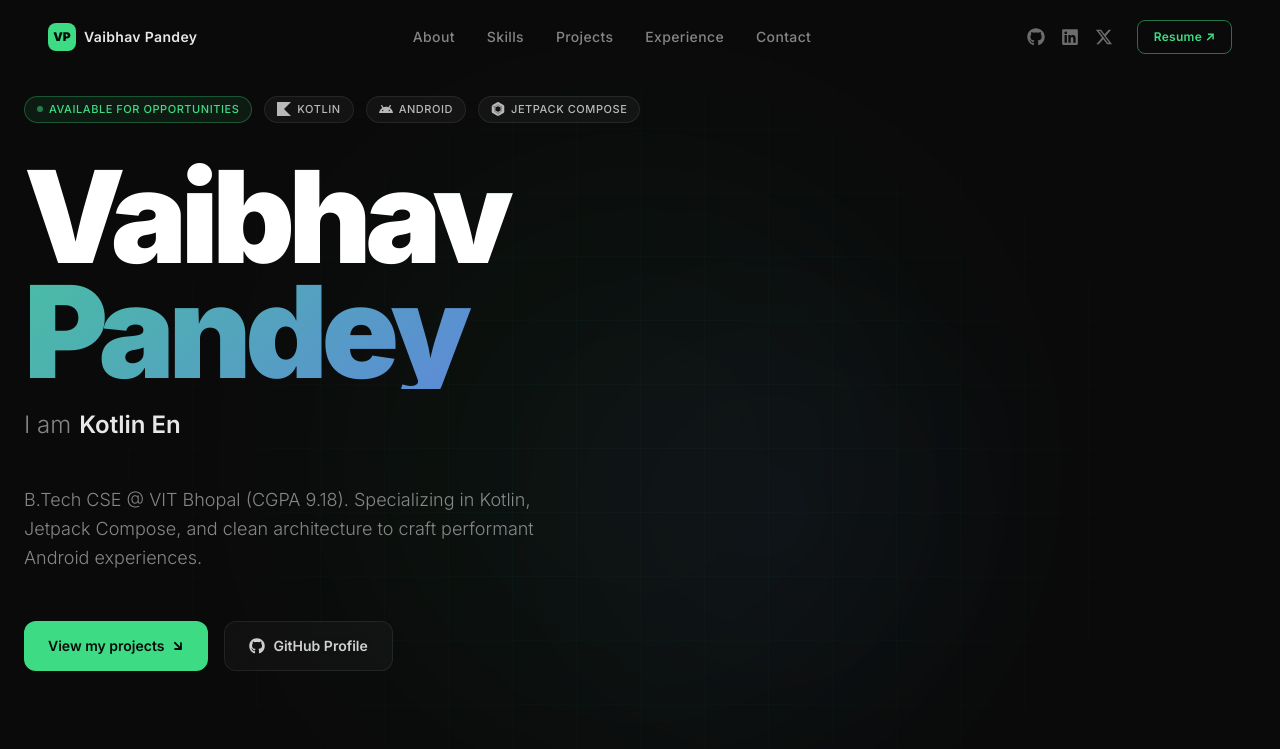
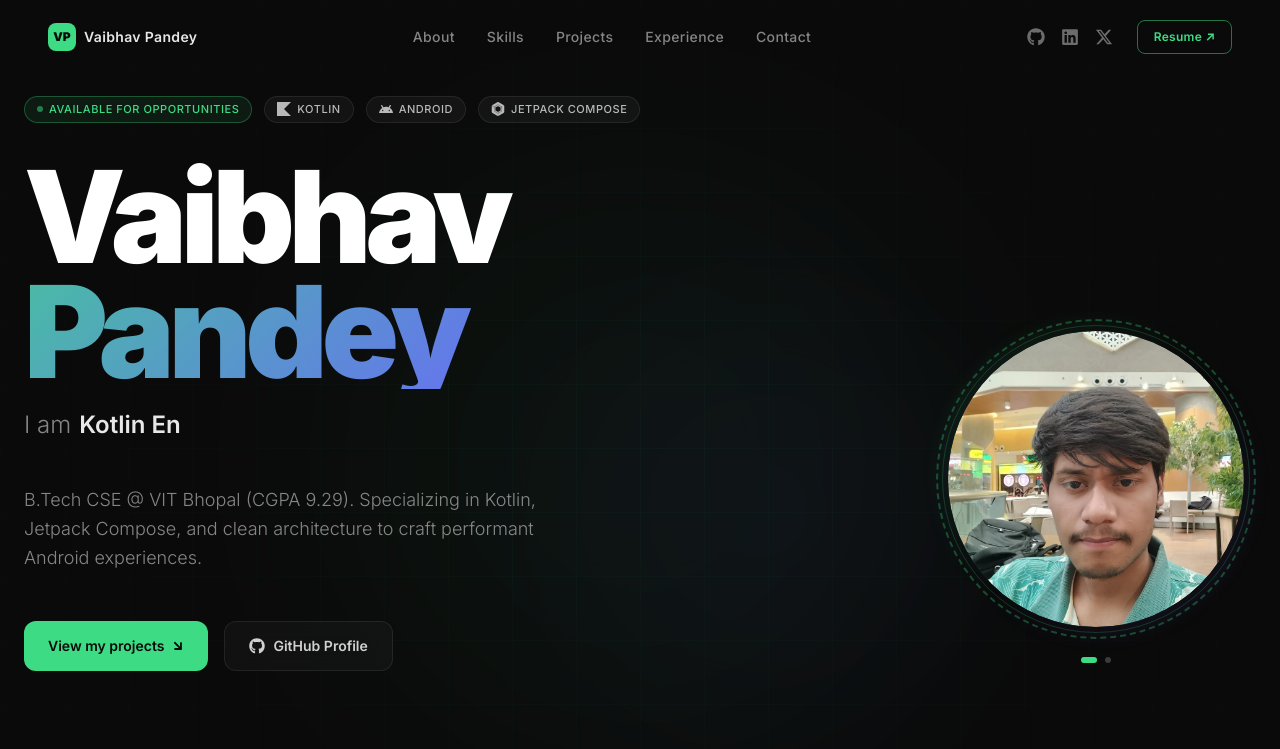
Before and after one commit to Vaibhav-P1/portfolio, a Next.js app: page / in a window 1280 px wide. Shown: the top 749 px of the page. Built offline with nearby package versions, Linux system fonts and the light colour scheme.

Commit message:
feat(profile): Added auto scrollable photo and avatar

```diff
--- a/src/components/Experience.tsx
+++ b/src/components/Experience.tsx
@@ -1,15 +1,34 @@
 import React from 'react';
-import { FaAndroid } from 'react-icons/fa';
-import { SiKotlin, SiFirebase, SiAndroid } from 'react-icons/si';
+import { SiAndroid } from 'react-icons/si';
+import { FaCrown } from 'react-icons/fa';
 
 const experiences = [
   {
-    role: 'Android Club Member',
-    org: 'VIT Bhopal University',
-    period: '2025 – Present',
-    type: 'Club',
+    role: 'Co Lead — Android Department',
+    org: 'Android Club · VIT Bhopal',
+    period: 'Apr 2026 – Present',
+    duration: '3 mos',
+    type: 'Promotion',
     color: 'border-[#3DDC84]',
     dotColor: 'bg-[#3DDC84]',
+    isPromotion: true,
+    highlights: [
+      'Promoted to Android Co-Lead in recognition of consistent contributions, technical expertise, and leadership within the Android development community.',
+      'Leading and mentoring junior Android developers, setting coding standards and reviewing pull requests across club projects.',
+      'Driving technical decisions on architecture, libraries, and tooling for upcoming club-wide Android projects.',
+      'Organising internal workshops and hands-on sessions on Jetpack Compose, Kotlin coroutines, and clean MVVM patterns.',
+    ],
+    tags: ['Leadership', 'Kotlin', 'Jetpack Compose', 'Mentoring', 'MVVM'],
+  },
+  {
+    role: 'Android Developer',
+    org: 'Android Club · VIT Bhopal',
+    period: 'Sep 2025 – Mar 2026',
+    duration: '7 mos',
+    type: 'Club',
+    color: 'border-white/10',
+    dotColor: 'bg-white/40',
+    isPromotion: false,
     highlights: [
       'Actively contributed to the design and development of multiple Android applications including a Snake Game, Shopping List App, Weather App, Chatroom App, and Task Reminder App.',
       'Built apps using Kotlin, Jetpack Compose, MVVM architecture, Coroutines, and Room Database, ensuring clean, scalable, and maintainable code.',
@@ -26,9 +45,24 @@ export default function Experience() {
       <div className="mb-16">
         <p className="text-[#3DDC84] text-xs font-semibold tracking-[0.3em] uppercase mb-4">/ Experience</p>
         <h2 className="text-4xl md:text-5xl font-bold text-white leading-tight tracking-tight">
-          Where I've{' '}
+          Where I&apos;ve{' '}
           <span className="gradient-text">contributed.</span>
         </h2>
+      </div>
+
+      {/* Organisation header */}
+      <div className="flex items-center gap-4 mb-8 glass-card rounded-2xl px-6 py-4 border border-[#3DDC84]/20">
+        <div className="w-12 h-12 rounded-xl bg-[#3DDC84]/10 flex items-center justify-center shrink-0">
+          <SiAndroid className="text-[#3DDC84] text-2xl" />
+        </div>
+        <div>
+          <p className="text-white font-bold text-lg leading-tight">Android Club · VIT Bhopal</p>
+          <p className="text-white/40 text-xs mt-0.5 uppercase tracking-widest">Full-time &nbsp;·&nbsp; Sep 2025 – Present &nbsp;·&nbsp; Bhopal, India</p>
+        </div>
+        <div className="ml-auto shrink-0 hidden sm:flex items-center gap-2 px-3 py-1.5 rounded-full bg-[#3DDC84]/10 border border-[#3DDC84]/30">
+          <FaCrown size={11} className="text-[#3DDC84]" />
+          <span className="text-[#3DDC84] text-[11px] font-semibold uppercase tracking-wide">Promoted</span>
+        </div>
       </div>
 
       <div className="relative pl-8">
@@ -36,22 +70,34 @@ export default function Experience() {
         <div className="absolute left-0 top-2 bottom-0 w-px bg-gradient-to-b from-[#3DDC84] via-[#3DDC84]/30 to-transparent" />
 
         {experiences.map((exp, i) => (
-          <div key={i} className="relative mb-12 last:mb-0">
+          <div key={i} className="relative mb-10 last:mb-0">
             {/* Dot */}
-            <div className={`absolute -left-[33px] top-1.5 w-3 h-3 rounded-full ${exp.dotColor} ring-4 ring-[#0a0a0a] animate-pulse-glow`} />
+            <div className={`absolute -left-[33px] top-1.5 w-3 h-3 rounded-full ${exp.dotColor} ring-4 ring-[#0a0a0a] ${exp.isPromotion ? 'animate-pulse-glow' : ''}`} />
 
-            <div className={`glass-card rounded-2xl p-6 md:p-8 border-l-2 ${exp.color} transition-all duration-300 hover:-translate-y-1 hover:glow-green`}>
+            <div className={`glass-card rounded-2xl p-6 md:p-8 border-l-2 ${exp.color} transition-all duration-300 hover:-translate-y-1 ${exp.isPromotion ? 'hover:glow-green' : ''}`}>
               {/* Header */}
               <div className="flex flex-col sm:flex-row sm:items-start sm:justify-between gap-3 mb-4">
                 <div>
-                  <div className="flex items-center gap-2 mb-1">
-                    <SiAndroid className="text-[#3DDC84] text-sm" />
-                    <h3 className="text-white font-bold text-xl">{exp.role}</h3>
+                  <div className="flex items-center gap-2 mb-1 flex-wrap">
+                    {exp.isPromotion ? (
+                      <FaCrown className="text-[#3DDC84] text-sm shrink-0" />
+                    ) : (
+                      <SiAndroid className="text-white/40 text-sm shrink-0" />
+                    )}
+                    <h3 className={`font-bold text-xl ${exp.isPromotion ? 'text-white' : 'text-white/70'}`}>
+                      {exp.role}
+                    </h3>
+                    {exp.isPromotion && (
+                      <span className="text-[10px] font-bold uppercase tracking-wider px-2 py-0.5 rounded-full bg-[#3DDC84]/15 text-[#3DDC84] border border-[#3DDC84]/30">
+                        Current
+                      </span>
+                    )}
                   </div>
-                  <p className="text-white/60 font-medium">{exp.org}</p>
+                  <p className="text-white/50 font-medium text-sm">{exp.org}</p>
                 </div>
-                <div className="shrink-0">
-                  <span className="chip chip-green">{exp.period}</span>
+                <div className="shrink-0 flex flex-col items-start sm:items-end gap-1">
+                  <span className={`chip ${exp.isPromotion ? 'chip-green' : ''}`}>{exp.period}</span>
+                  <span className="text-white/30 text-[11px] tracking-wide">{exp.duration}</span>
                 </div>
               </div>
 
@@ -59,7 +105,7 @@ export default function Experience() {
               <ul className="space-y-3 mb-6">
                 {exp.highlights.map((h, j) => (
                   <li key={j} className="flex gap-3 text-white/60 text-sm leading-relaxed">
-                    <span className="text-[#3DDC84] mt-1 shrink-0">▸</span>
+                    <span className={`mt-1 shrink-0 ${exp.isPromotion ? 'text-[#3DDC84]' : 'text-white/30'}`}>▸</span>
                     {h}
                   </li>
                 ))}
@@ -86,7 +132,7 @@ export default function Experience() {
               <p className="text-white font-semibold text-sm">Next opportunity</p>
               <p className="text-white/50 text-sm mt-0.5">
                 Open to internships and junior Android developer roles.{' '}
-                <a href="https://mail.google.com/mail/?view=cm&to=pandeyvaibhavdev7505@gmail.com" target="_blank" rel="noreferrer" className="text-[#3DDC84] hover:underline">Let's connect →</a>
+                <a href="https://mail.google.com/mail/?view=cm&to=pandeyvaibhavdev7505@gmail.com" target="_blank" rel="noreferrer" className="text-[#3DDC84] hover:underline">Let&apos;s connect →</a>
               </p>
             </div>
           </div>
--- a/src/components/Hero.tsx
+++ b/src/components/Hero.tsx
@@ -1,5 +1,6 @@
 'use client';
 import React, { useState, useEffect } from 'react';
+import Image from 'next/image';
 import { FaGithub, FaArrowDown } from 'react-icons/fa';
 import { SiKotlin, SiAndroid, SiJetpackcompose } from 'react-icons/si';
 
@@ -16,12 +17,20 @@ const techBadges = [
   { icon: <SiJetpackcompose size={14} />, label: 'Jetpack Compose' },
 ];
 
+const photos = [
+  { src: '/photo.jpeg', label: 'Vaibhav Pandey' },
+  { src: '/avatar.jpeg', label: 'Avatar' },
+];
+
 export default function Hero() {
   const [roleIndex, setRoleIndex] = useState(0);
   const [displayed, setDisplayed] = useState('');
   const [deleting, setDeleting] = useState(false);
   const [charIndex, setCharIndex] = useState(0);
+  const [photoIndex, setPhotoIndex] = useState(0);
+  const [photoVisible, setPhotoVisible] = useState(true);
 
+  // Typewriter effect
   useEffect(() => {
     const current = roles[roleIndex];
     let timeout: ReturnType<typeof setTimeout>;
@@ -46,6 +55,18 @@ export default function Hero() {
     return () => clearTimeout(timeout);
   }, [charIndex, deleting, roleIndex]);
 
+  // Photo carousel auto-switch every 3 seconds
+  useEffect(() => {
+    const interval = setInterval(() => {
+      setPhotoVisible(false);
+      setTimeout(() => {
+        setPhotoIndex((prev) => (prev + 1) % photos.length);
+        setPhotoVisible(true);
+      }, 500); // wait for fade-out before switching
+    }, 3000);
+    return () => clearInterval(interval);
+  }, []);
+
   return (
     <section className="relative min-h-screen flex flex-col justify-center overflow-hidden px-6 pt-24 pb-16 w-full">
       {/* Background grid */}
@@ -56,6 +77,11 @@ export default function Hero() {
       <div className="absolute top-1/3 right-1/4 w-[400px] h-[400px] bg-[#6C63FF] opacity-[0.04] rounded-full blur-[100px] pointer-events-none" />
 
       <div className="relative z-10 max-w-7xl mx-auto w-full">
+        {/* Two-column layout */}
+        <div className="flex flex-col lg:flex-row lg:items-center lg:gap-16">
+
+          {/* ── LEFT COLUMN ── */}
+          <div className="flex-1 min-w-0">
             {/* Top label */}
             <div className="flex items-center gap-3 mb-8 overflow-x-auto scrollbar-hide pb-1">
               <div className="flex items-center gap-2 chip chip-green shrink-0">
@@ -90,7 +116,7 @@ export default function Hero() {
 
             {/* Brief tagline */}
             <p className="text-base md:text-lg text-white/50 font-light max-w-xl leading-relaxed mb-12">
-          B.Tech CSE @ VIT Bhopal (CGPA 9.18). Specializing in Kotlin, Jetpack Compose, and clean architecture to craft performant Android experiences.
+              B.Tech CSE @ VIT Bhopal (CGPA 9.29). Specializing in Kotlin, Jetpack Compose, and clean architecture to craft performant Android experiences.
             </p>
 
             {/* CTAs */}
@@ -117,7 +143,7 @@ export default function Hero() {
               {[
                 { value: '5', label: 'Android Projects', sub: 'shipped' },
                 { value: '220+', label: 'DSA Problems', sub: 'LeetCode & CF' },
-            { value: '9.18', label: 'CGPA', sub: 'VIT Bhopal' },
+                { value: '9.29', label: 'CGPA', sub: 'VIT Bhopal' },
                 { value: 'Top 20', label: 'Hackathon Rank', sub: 'Dawn of Code' },
               ].map((s, i) => (
                 <div key={i} className="bg-[#0a0a0a] px-5 py-5 flex flex-col gap-1">
@@ -129,6 +155,73 @@ export default function Hero() {
             </div>
           </div>
 
+          {/* ── RIGHT COLUMN — Photo Carousel ── */}
+          <div className="hidden lg:flex flex-col items-center justify-center flex-shrink-0 mt-0">
+            {/* Outer decorative ring */}
+            <div className="relative w-72 h-72 xl:w-80 xl:h-80">
+
+              {/* Spinning dashed border ring */}
+              <div
+                className="absolute inset-0 rounded-full border-2 border-dashed border-[#3DDC84]/30 animate-spin"
+                style={{ animationDuration: '12s' }}
+              />
+
+              {/* Outer glow ring */}
+              <div className="absolute inset-0 rounded-full bg-gradient-to-br from-[#3DDC84]/10 via-transparent to-[#6C63FF]/10 blur-sm" />
+
+              {/* Static solid ring */}
+              <div className="absolute inset-[6px] rounded-full border border-[#3DDC84]/20" />
+
+              {/* Photo container */}
+              <div className="absolute inset-[12px] rounded-full overflow-hidden bg-[#111]">
+                {/* Glow behind photo */}
+                <div className="absolute inset-0 bg-gradient-to-br from-[#3DDC84]/20 to-[#6C63FF]/10 z-0" />
+
+                {/* Photos — fade transition */}
+                {photos.map((photo, idx) => (
+                  <Image
+                    key={photo.src}
+                    src={photo.src}
+                    alt={photo.label}
+                    fill
+                    className="object-cover rounded-full z-10 transition-opacity duration-500"
+                    style={{
+                      opacity: idx === photoIndex ? (photoVisible ? 1 : 0) : 0,
+                    }}
+                    priority={idx === 0}
+                  />
+                ))}
+              </div>
+
+              {/* Small dot indicators */}
+              <div className="absolute -bottom-6 left-1/2 -translate-x-1/2 flex gap-2">
+                {photos.map((_, idx) => (
+                  <button
+                    key={idx}
+                    onClick={() => {
+                      setPhotoVisible(false);
+                      setTimeout(() => {
+                        setPhotoIndex(idx);
+                        setPhotoVisible(true);
+                      }, 300);
+                    }}
+                    className={`w-1.5 h-1.5 rounded-full transition-all duration-300 ${
+                      idx === photoIndex
+                        ? 'bg-[#3DDC84] w-4'
+                        : 'bg-white/20'
+                    }`}
+                    aria-label={`Show photo ${idx + 1}`}
+                  />
+                ))}
+              </div>
+
+
+            </div>
+          </div>
+
+        </div>
+      </div>
+
       {/* Scroll hint */}
       <div className="absolute bottom-8 left-1/2 -translate-x-1/2 flex flex-col items-center gap-2 text-white/20 animate-bounce">
         <FaArrowDown size={12} />
```
Also changed, not shown: public/avatar.jpeg (added), public/photo.jpeg (added). Lines whose indentation alone changed are shown as unchanged.
